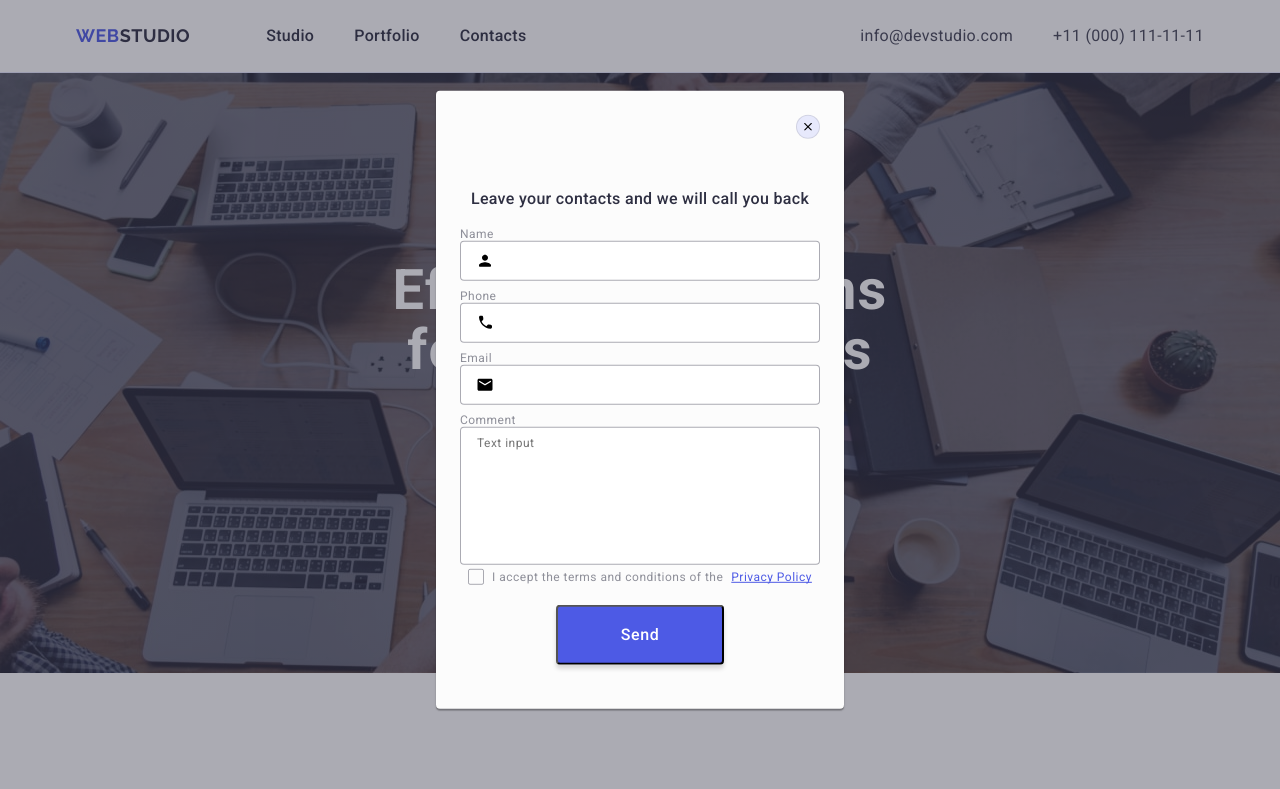
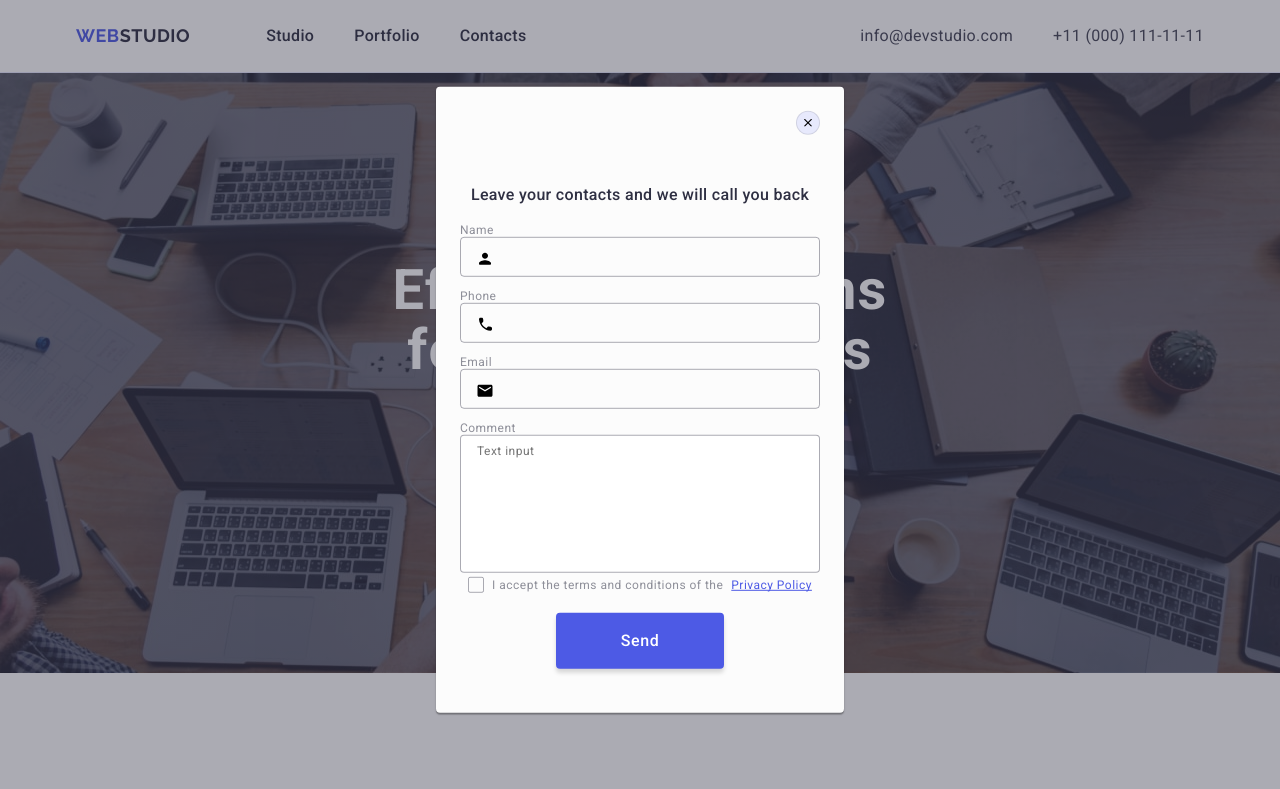
Before and after one commit to Anatolii-Udalov/goit-markup-hw-05, a plain HTML site: page index.html in a window 1280 px wide. Shown: the top 789 px of the page. Drawn offline with nearby package versions, Linux system fonts and the light colour scheme.

Commit message:
update_border

```diff
--- a/css/styles.css
+++ b/css/styles.css
@@ -697,10 +697,14 @@ h6 {
     border-radius: 4px;
     height: 40px;
     outline: transparent;
+    line-height: 1.17;
+    margin-bottom: 4px;
+    background-color: transparent;
+    transition: border-color 250ms cubic-bezier(0.4, 0, 0.2, 1);
 }
 
 .input-text:focus {
-    border-color: #404bbf;
+    border-color: #4D5AE5;
 }
 
 .input-text:focus+.icon-in-put {
@@ -725,6 +729,7 @@ h6 {
     margin: 20px auto;
     display: flex;
     justify-content: center;
+    border: none;
 
 }
 
--- a/index.html
+++ b/index.html
@@ -528,8 +528,8 @@
             <div class="svg-icon-label">
               <input
                 type="text"
-                id="#name-label"
-                name="contact-name"
+                id="name-label"
+                name="user-name"
                 class="input-text"
               />
               <svg class="icon-in-put">
@@ -546,7 +546,7 @@
             <div class="svg-icon-label">
               <input
                 type="number"
-                id="#phone-label"
+                id="phone-label"
                 name="contact-phone"
                 class="input-text"
               />
@@ -564,7 +564,7 @@
             <div class="svg-icon-label">
               <input
                 type="email"
-                id="#email-label"
+                id="email-label"
                 name="contact-email"
                 class="input-text"
               />
```
